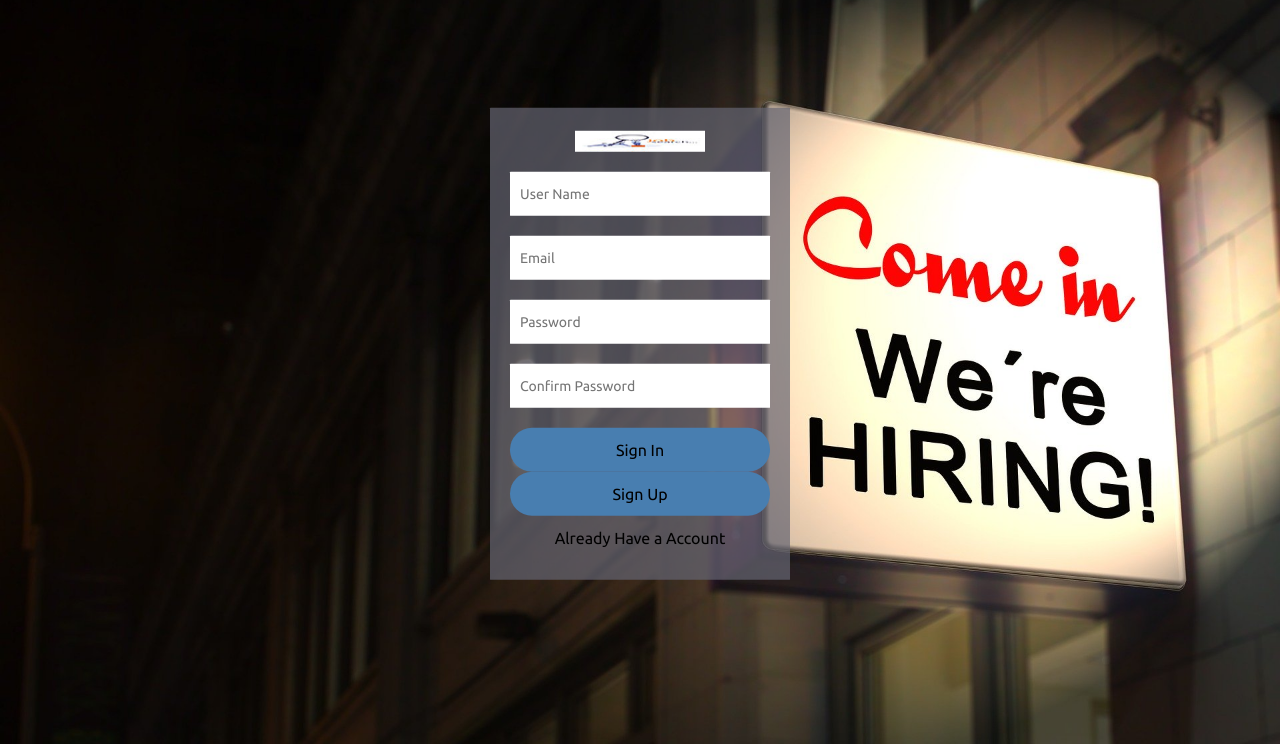
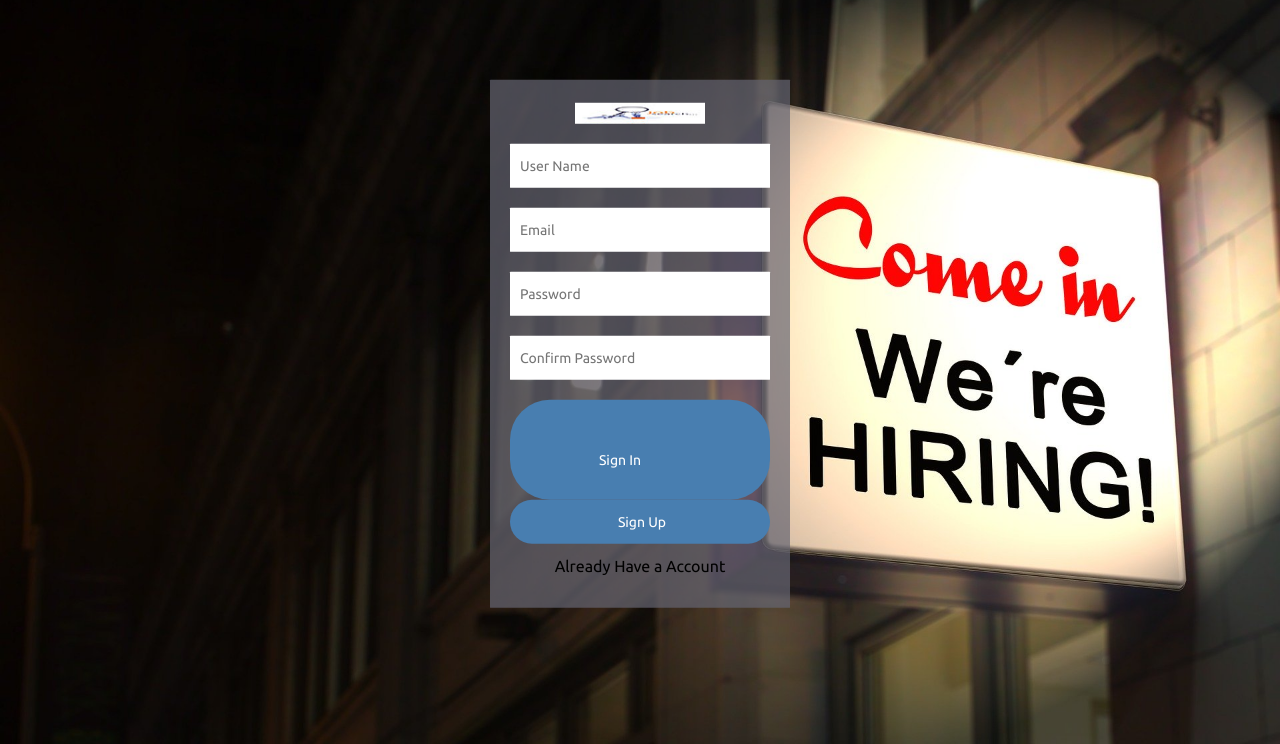
Before and after one commit to Anuk-1511/web, a PHP site: page /login.php in a window 1280 px wide. Shown: the part 56-800 px from the top of the page. Run offline with PHP 8.4, Linux system fonts and the light colour scheme; some libraries are stand-ins or nearby versions.

Commit message:
Update login.php

```diff
--- a/login.php
+++ b/login.php
@@ -18,9 +18,13 @@
                 <input type ="email" placeholder="Email" class="txt" name="Email">
                 <input type ="password" placeholder="Password" class="txt" name="Password">
                 <input type ="password" placeholder="Confirm Password" class="txt" name="Confirm Password">
-                <!-- <input type ="button" value="Sign In" class="btn" name="btn"> -->
-                <a class="btn1" input type="button" value="Sign In" href="http://new.local/login.php" >Sign In</a>
-                <a class="btn2" input type="button" value="Sign In" href="http://new.local/signup.php", target="_blank">Sign Up</a>
+                <form action="index.php">
+                <input type="submit" value="Sign In" class="btn1">
+                </form>
+                <form action="signup.php">
+                <input type="submit" value="Sign Up" class="btn2">
+                </form>
+
                 <a href="#">Already Have a Account</a>
             </form>
         </div>
```
